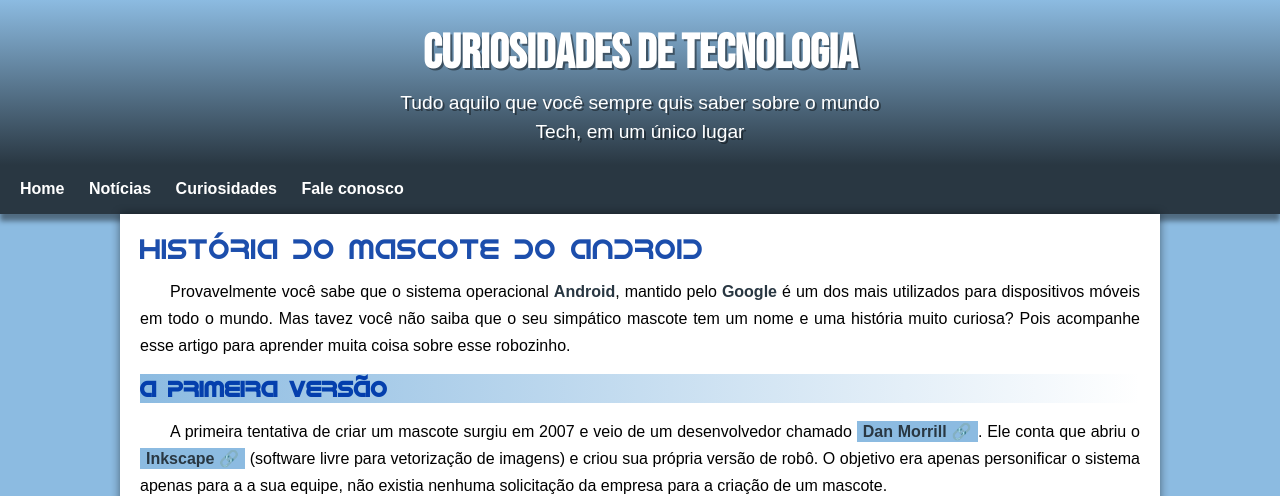
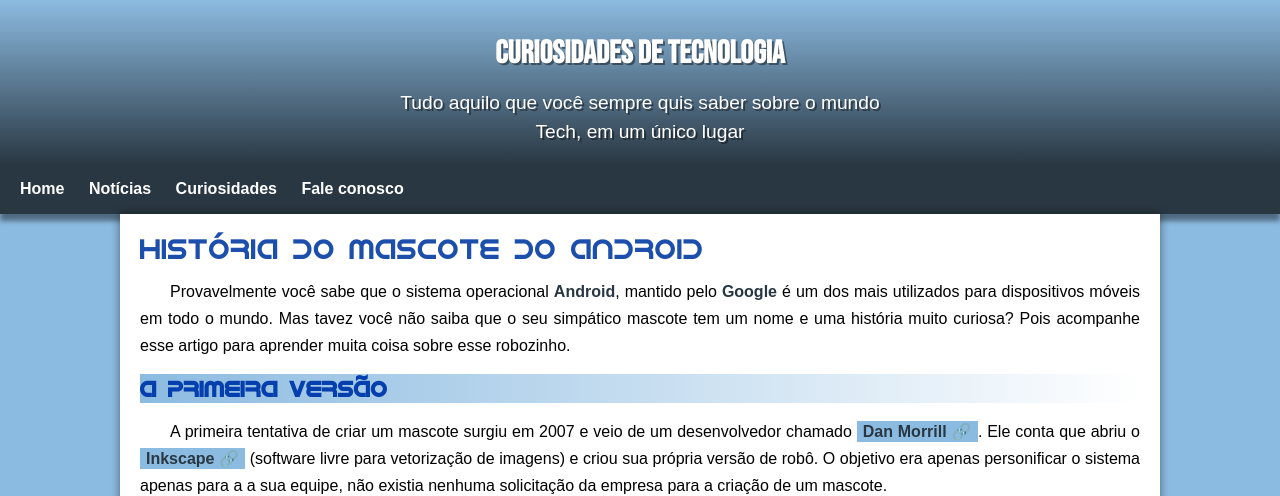
Before and after one commit to KauanVictorDev/projeto-android, a plain HTML site: page index.html in a window 1280 px wide. Shown: the top 496 px of the page. Drawn offline with Linux system fonts and the light colour scheme.

Commit message:
fonte teste

```diff
--- a/Estilo/style.css
+++ b/Estilo/style.css
@@ -72,7 +72,7 @@ header > h1{
     font-family: var(--fontedestaque);
     font-weight: bolder;
     margin-bottom: 20px;
-    font-size: 3em;
+    font-size: 2.9  em;
     text-shadow: 2px 2px 0px rgba(0, 0, 0, 0.418);
 }
 
```
